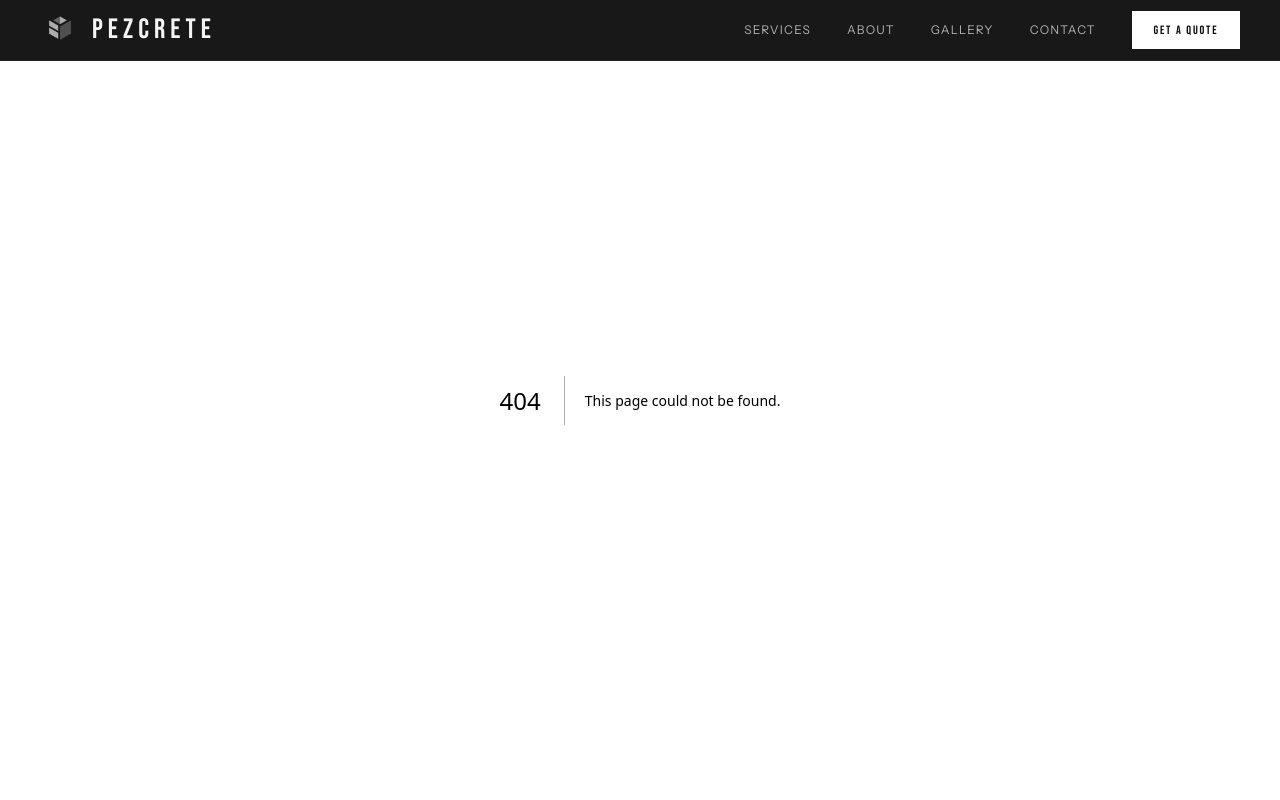
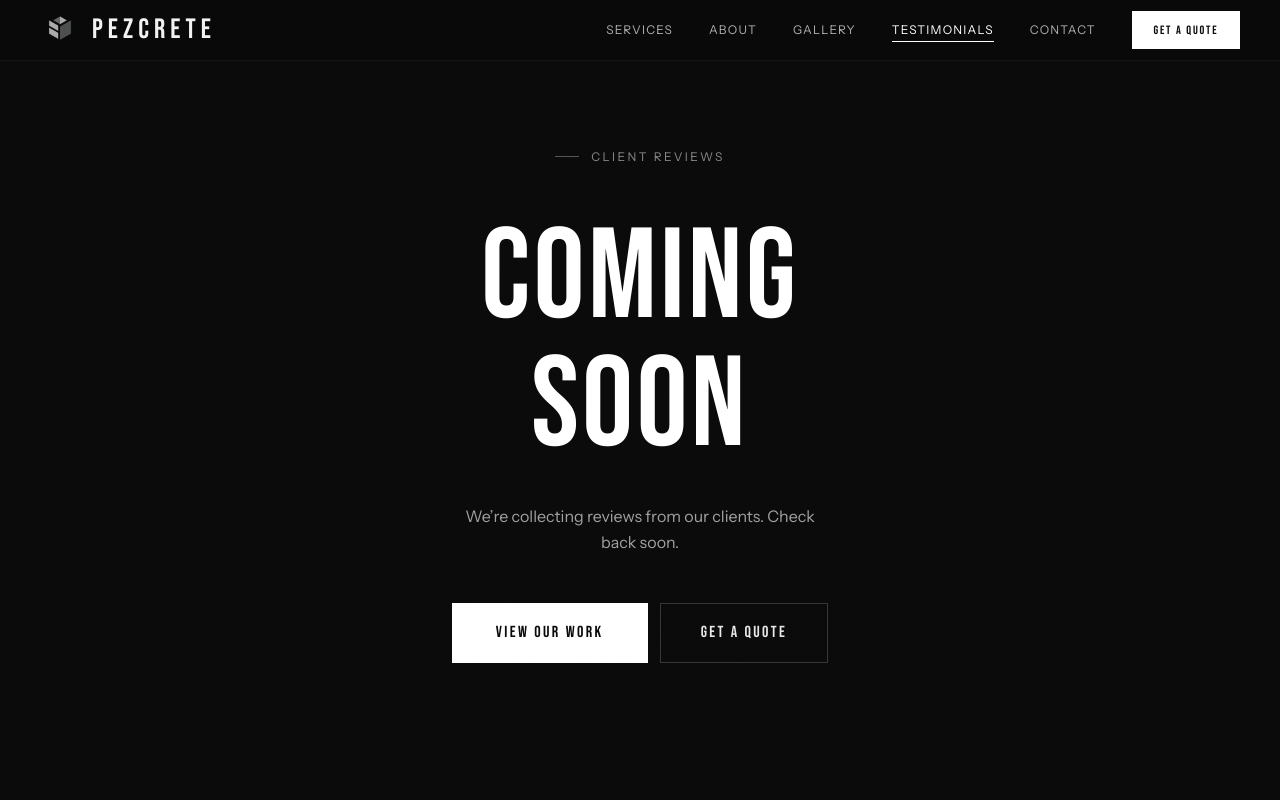
Before and after one commit to milochamp2/pezcrete, a Next.js app: page /testimonials in a window 1280 px wide. Before the commit this address had no page. Shown: the top 800 px of the page. Built offline with nearby package versions, Linux system fonts and the light colour scheme.

Commit message:
+ pezcrete website update
- added testimonials page

```diff
--- /dev/null
+++ b/app/testimonials/page.tsx
@@ -0,0 +1,43 @@
+import type { Metadata } from "next";
+import Link from "next/link";
+
+export const metadata: Metadata = {
+  title: "Testimonials | Pezcrete — Concrete Construction Melbourne",
+  description: "What our clients say about Pezcrete. Real reviews from Melbourne homeowners and businesses.",
+};
+
+export default function TestimonialsPage() {
+  return (
+    <div
+      className="min-h-screen flex flex-col items-center justify-center grain"
+      style={{ backgroundColor: "var(--black)" }}
+    >
+      <div className="text-center px-5">
+        <span className="section-label mb-6 inline-flex">Client Reviews</span>
+
+        <h1
+          className="mt-6 leading-none tracking-wide text-white"
+          style={{ fontFamily: "var(--font-heading)", fontSize: "clamp(3rem,12vw,8rem)" }}
+        >
+          COMING<br />SOON
+        </h1>
+
+        <p
+          className="mt-8 text-base max-w-sm mx-auto leading-relaxed"
+          style={{ color: "var(--text-on-dark-muted)" }}
+        >
+          We&rsquo;re collecting reviews from our clients. Check back soon.
+        </p>
+
+        <div className="mt-12 flex flex-col sm:flex-row gap-3 justify-center">
+          <Link href="/gallery" className="btn-primary">
+            <span>View Our Work</span>
+          </Link>
+          <Link href="/contact" className="btn-outline">
+            <span>Get a Quote</span>
+          </Link>
+        </div>
+      </div>
+    </div>
+  );
+}
--- a/components/Navbar.tsx
+++ b/components/Navbar.tsx
@@ -6,10 +6,11 @@ import Link from "next/link";
 import { usePathname } from "next/navigation";
 
 const navLinks = [
-  { label: "Services", href: "/services" },
-  { label: "About",    href: "/about"    },
-  { label: "Gallery",  href: "/gallery"  },
-  { label: "Contact",  href: "/contact"  },
+  { label: "Services",     href: "/services"     },
+  { label: "About",        href: "/about"        },
+  { label: "Gallery",      href: "/gallery"      },
+  { label: "Testimonials", href: "/testimonials" },
+  { label: "Contact",      href: "/contact"      },
 ];
 
 export default function Navbar() {
```
